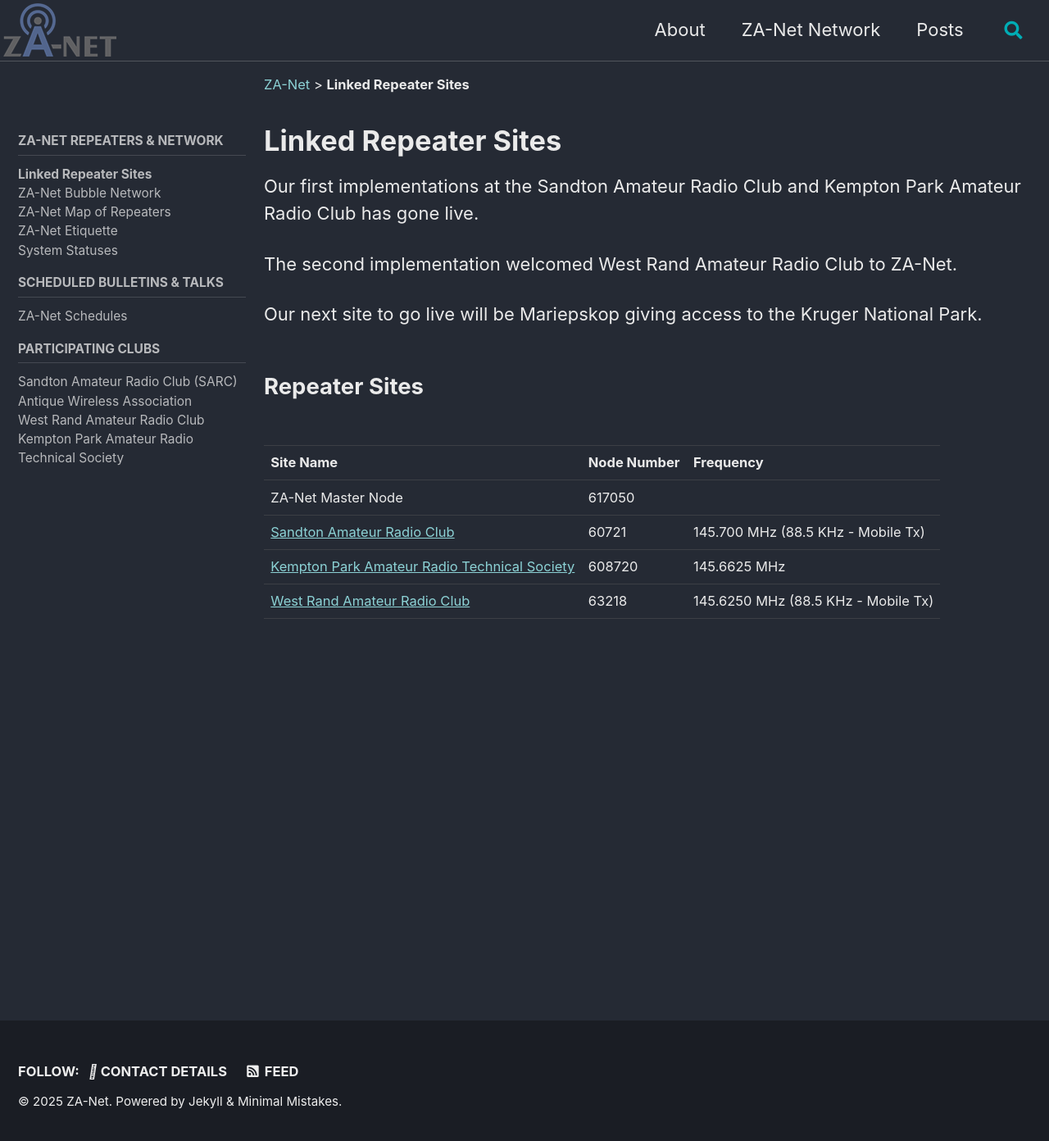
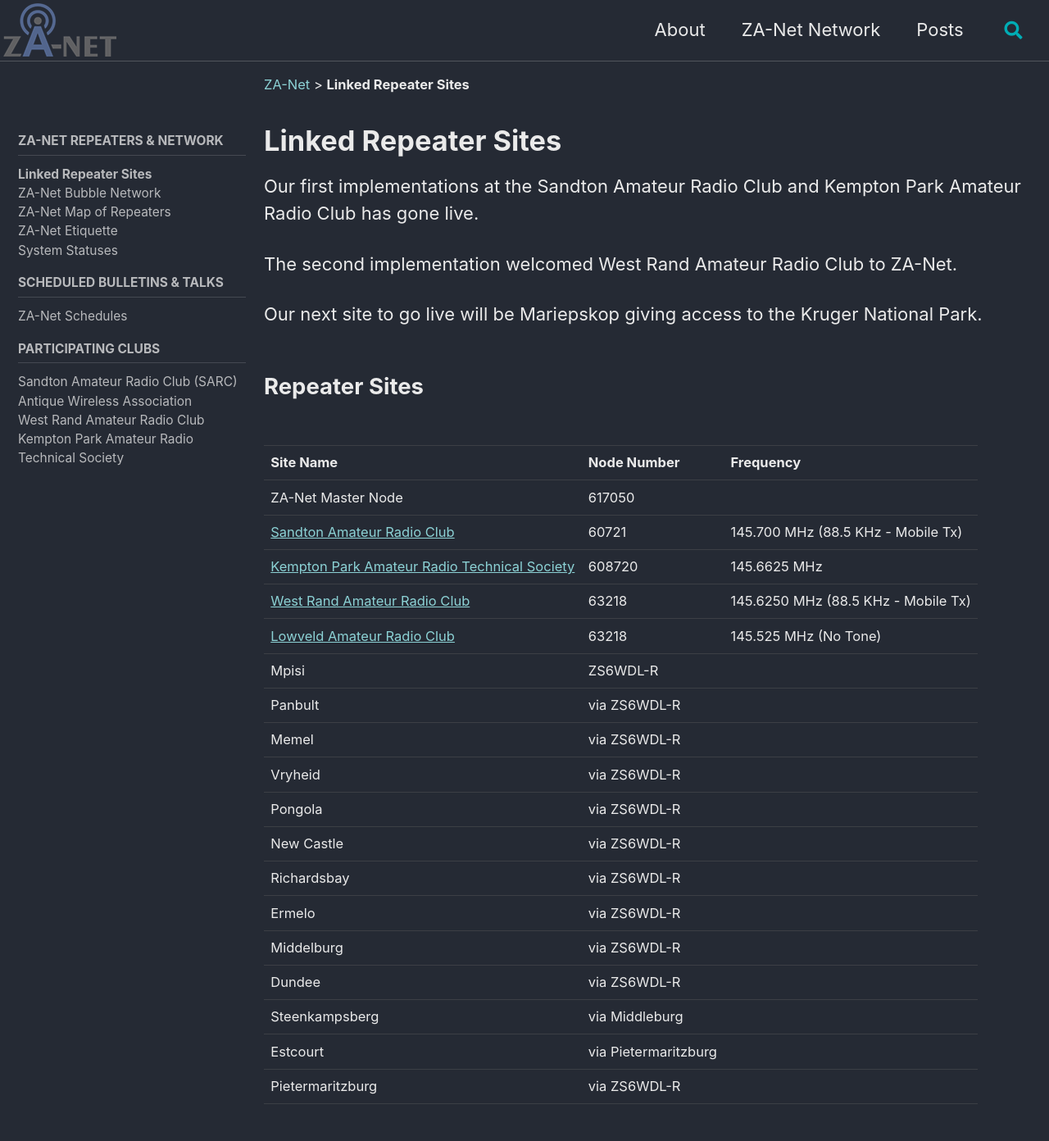
Before and after one commit to za-net/za-net.github.io, a Jekyll site: the page built from _pages/network.md, in a window 1280 px wide and 1400 px high. Shown: the top 1392 px of the window at 82% size. Built offline with Jekyll 4.4.1, drawn with Linux system fonts in a browser that asks for light colours; cached includes are drawn as plain includes.

Commit message:
Updated Network

```diff
--- a/_pages/network.md
+++ b/_pages/network.md
@@ -23,3 +23,17 @@
 |[Sandton Amateur Radio Club](https://www.zs6stn.org.za/){:target="_blank"} | 60721 | 145.700 MHz (88.5 KHz - Mobile Tx) |
 |[Kempton Park Amateur Radio Technical Society](https://zs6kts.co.za/){:target="_blank"} | 608720 | 145.6625 MHz |
 |[West Rand Amateur Radio Club](https://www.zs6wr.co.za/){:target="_blank"} | 63218 | 145.6250 MHz (88.5 KHz - Mobile Tx) |
+|[Lowveld Amateur Radio Club](https://www.facebook.com/ZS6LOW/){:target="_blank"} | 63218 |  145.525 MHz (No Tone) |
+| Mpisi | ZS6WDL-R | |
+| Panbult | via ZS6WDL-R | |
+| Memel | via ZS6WDL-R | |
+| Vryheid | via ZS6WDL-R | |
+| Pongola | via ZS6WDL-R | |
+| New Castle | via ZS6WDL-R | |
+| Richardsbay  | via ZS6WDL-R | |
+| Ermelo  | via ZS6WDL-R | |
+| Middelburg  | via ZS6WDL-R | |
+| Dundee | via ZS6WDL-R | |
+| Steenkampsberg | via Middleburg | |
+| Estcourt  | via Pietermaritzburg | |
+| Pietermaritzburg  | via ZS6WDL-R | |
```
